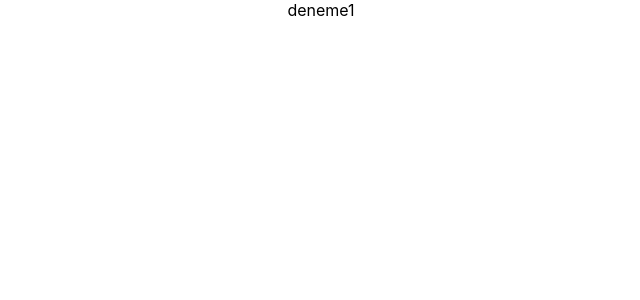
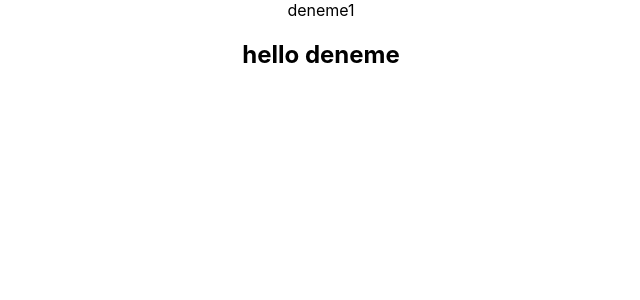
Before and after one commit to maher9393267111/react-client-22, a React (Create React App) app: page / in a window 1280 px wide. Shown: the top 300 px of the page, without its empty margins (319-959 px from the left). Built offline with nearby package versions, Linux system fonts and the light colour scheme.

Commit message:
deneme com2

```diff
--- a/src/App.js
+++ b/src/App.js
@@ -12,6 +12,8 @@ function App() {
 
 deneme1
 
+<h2>hello deneme</h2>
+
 </div>
 
 
```
